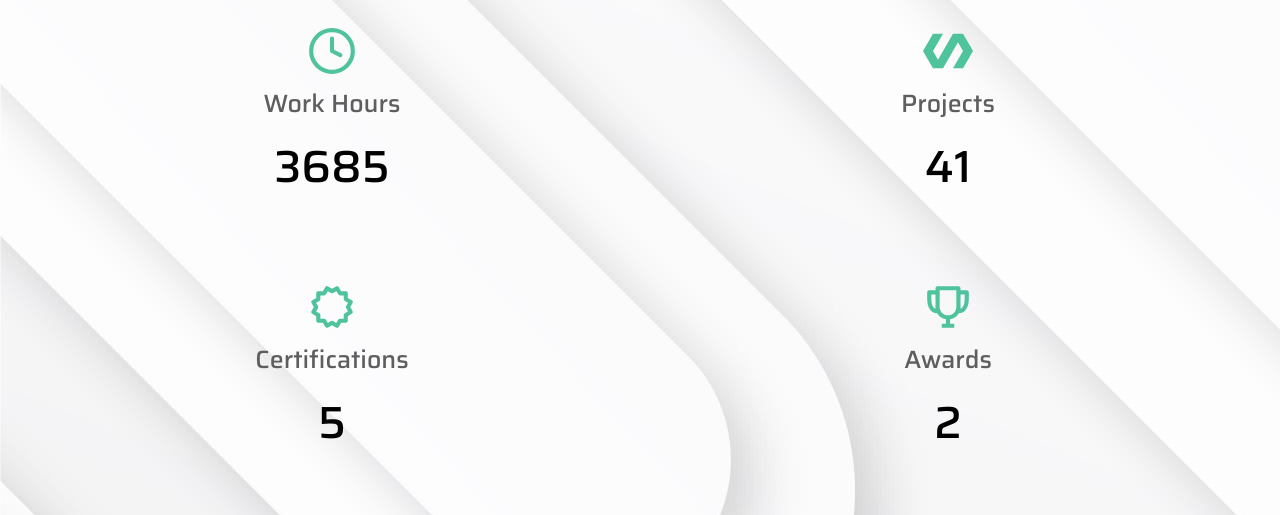
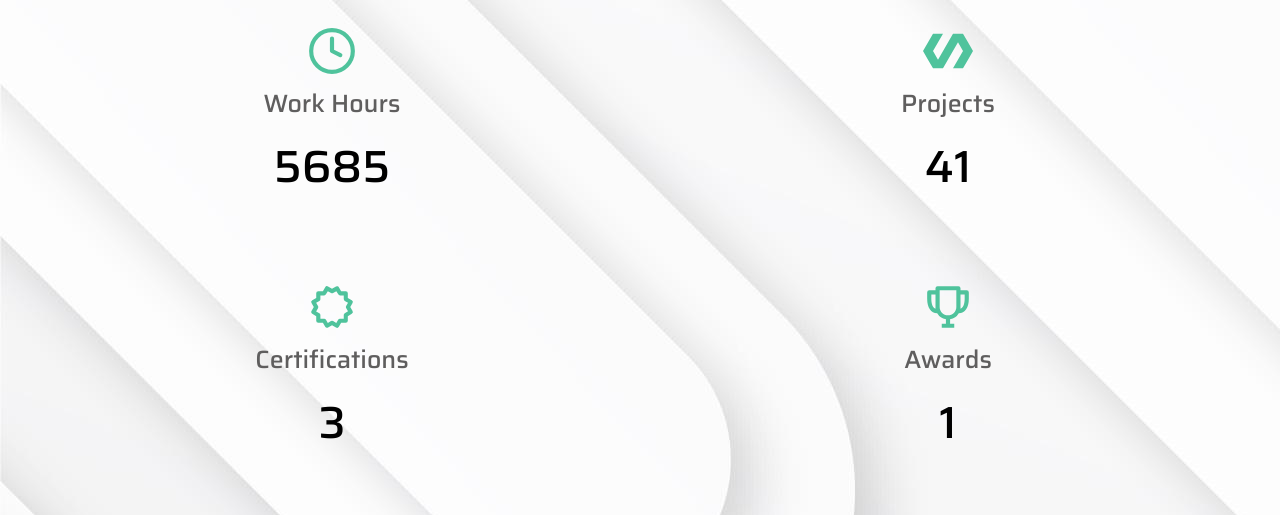
Before and after one commit to Wayskid/ways-portfolio, a React (Vite) app: page / in a window 1280 px wide. Shown: the part 5000-5515 px from the top of the page. Built offline with nearby package versions, Linux system fonts and the light colour scheme.

Commit message:
Minor upgrade

```diff
--- a/src/components/Summary.tsx
+++ b/src/components/Summary.tsx
@@ -14,7 +14,7 @@ export default function Summary() {
           <>
             <FiClock />
             <p className="summaryTitle">Work Hours</p>
-            <p className="summaryValue">3685</p>
+            <p className="summaryValue">5685</p>
           </>
         </Reveal>
         <Reveal>
@@ -28,14 +28,14 @@ export default function Summary() {
           <>
             <BiCertification />
             <p className="summaryTitle">Certifications</p>
-            <p className="summaryValue">5</p>
+            <p className="summaryValue">3</p>
           </>
         </Reveal>
         <Reveal>
           <>
             <BiTrophy />
             <p className="summaryTitle">Awards</p>
-            <p className="summaryValue">2</p>
+            <p className="summaryValue">1</p>
           </>
         </Reveal>
       </div>
```
